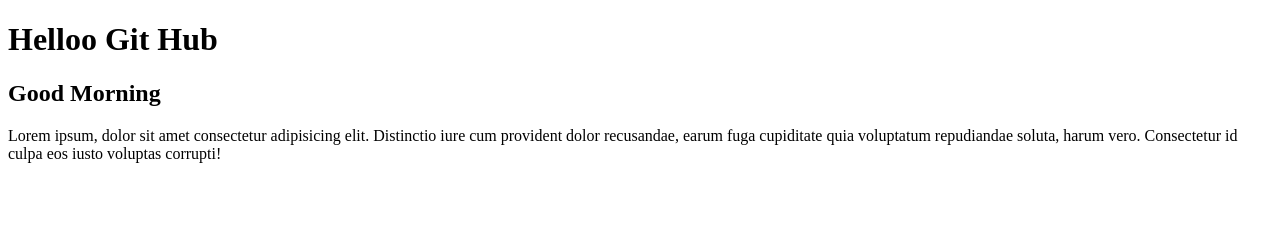
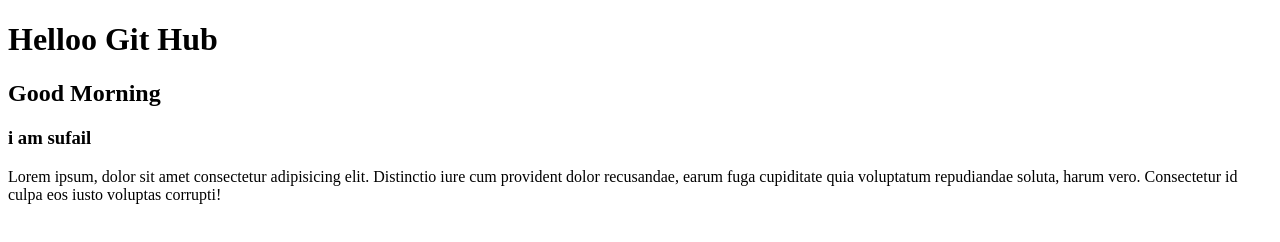
Before and after one commit to Sufailahmed/sample, a plain HTML site: page index.html in a window 1280 px wide. Drawn offline with Linux system fonts and the light colour scheme.

Commit message:
Update index.html

```diff
--- a/index.html
+++ b/index.html
@@ -11,6 +11,7 @@
     <div>
         <h1>Helloo Git Hub</h1>
         <h2>Good Morning</h2>
+        <h3>i am sufail</h3>
         <p>Lorem ipsum, dolor sit amet consectetur adipisicing elit. Distinctio iure cum provident dolor recusandae,
             earum fuga cupiditate quia voluptatum repudiandae soluta, harum vero. Consectetur id culpa eos iusto
             voluptas corrupti!</p>
```
